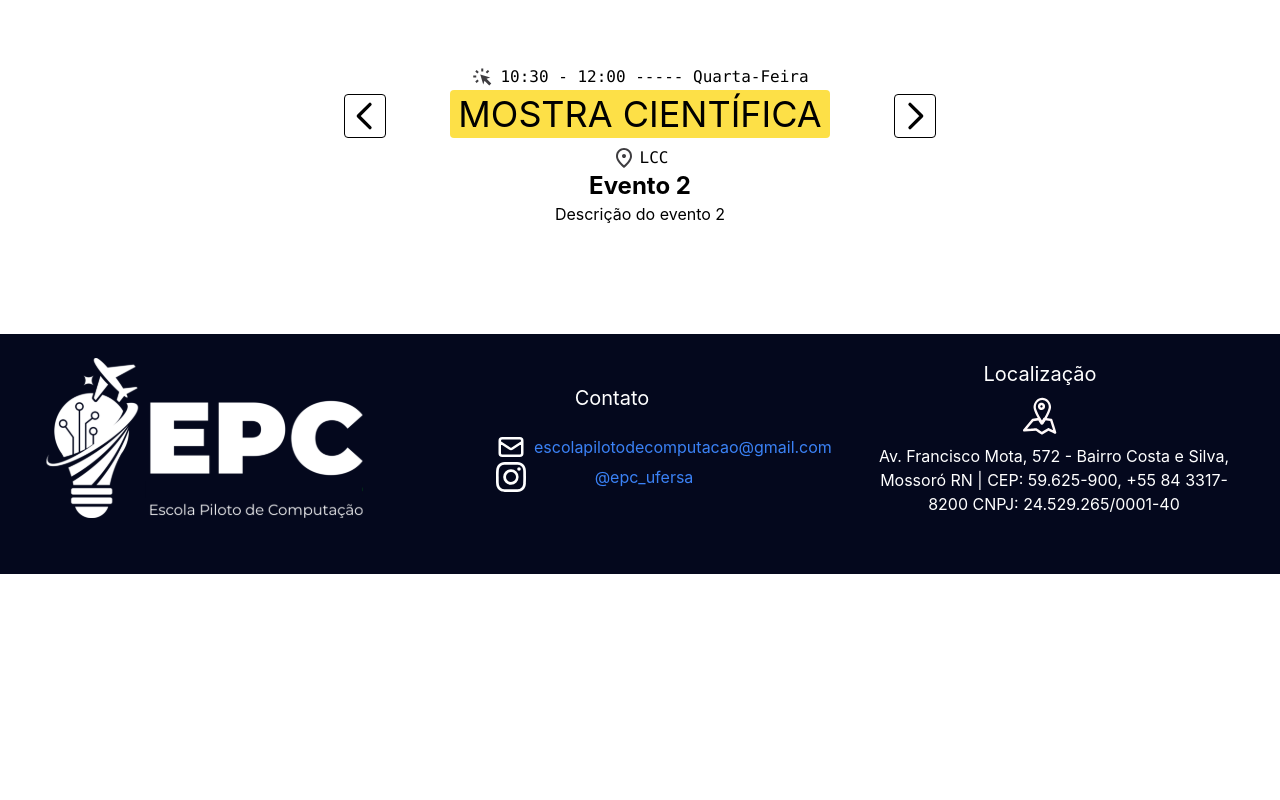
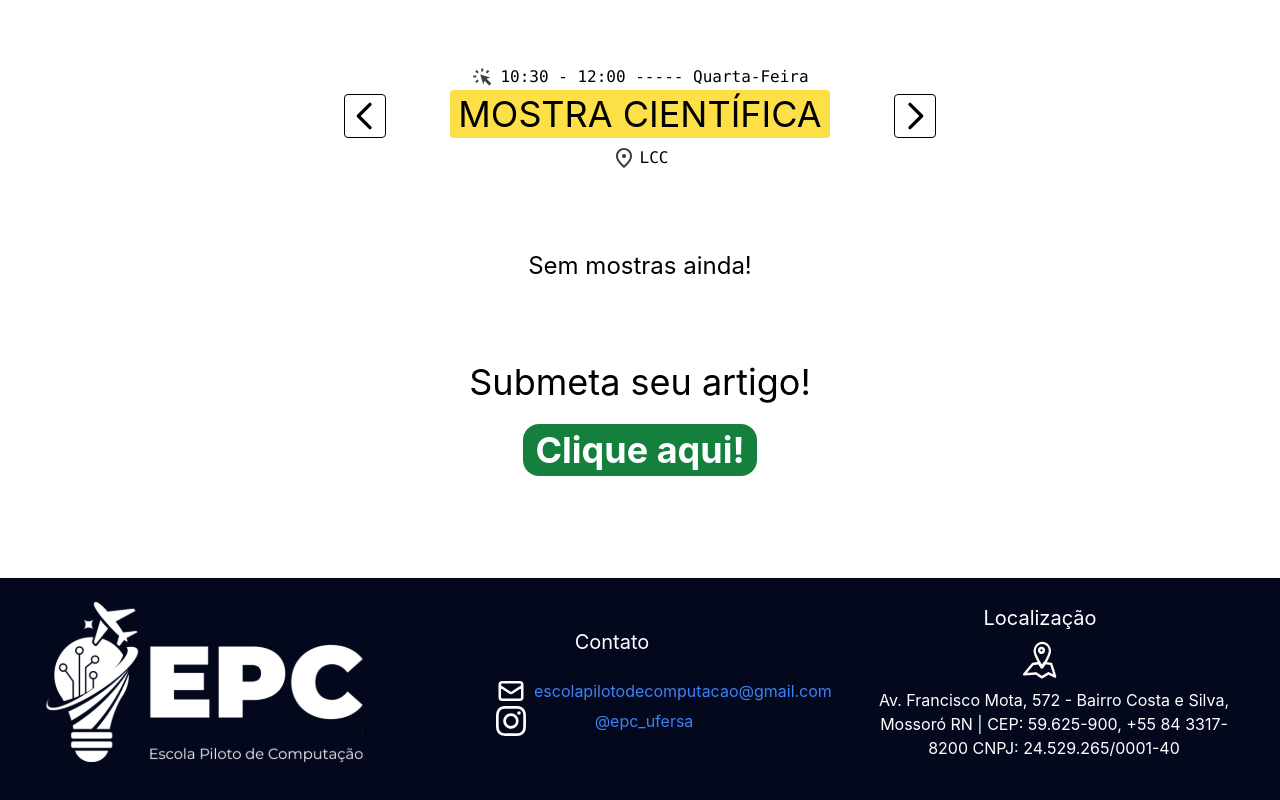
Before and after one commit to Escola-Piloto-de-Computacao/wtcc, a React (Create React App) app: page / in a window 1280 px wide. Shown: the part 939-1739 px from the top of the page. Before the commit the page ends 1513 px from the top, so only its background shows below. Built offline with nearby package versions, Linux system fonts and the light colour scheme.

Commit message:
Events transition and ScientificShow fixed

```diff
--- a/src/App.css
+++ b/src/App.css
@@ -60,3 +60,21 @@
     transform-origin: bottom left;
 
 }
+
+.fade-enter {
+    opacity: 0;
+}
+
+.fade-enter-active {
+    opacity: 1;
+    transition: opacity 500ms;
+}
+
+.fade-exit {
+    opacity: 1;
+}
+
+.fade-exit-active {
+    opacity: 0;
+    transition: opacity 500ms;
+}
--- a/src/App.tsx
+++ b/src/App.tsx
@@ -4,7 +4,6 @@ import Header from './components/Header/Header';
 import Home from './components/Home/Home';
 import Events from './components/Events/Events';
 import Footer from './components/Footer/Footer';
-import Scientificshow from './components/Scientificshow/Scientificshow';
 
 function App() {
     return (
--- a/src/components/Events/CurrentEvent/CurrentEvent.tsx
+++ b/src/components/Events/CurrentEvent/CurrentEvent.tsx
@@ -1,5 +1,5 @@
 import React from 'react';
-//import events
+import ScientificShow from '../../ScientificShow/ScientificShow';
 
 const CurrentEvent = ({ index }: { index: number; }) => {
     switch (index) {
@@ -12,10 +12,7 @@ const CurrentEvent = ({ index }: { index: number; }) => {
             );
         case 2:
             return (
-                <div className="flex flex-col items-center">
-                    <h1 className="text-2xl font-bold">Evento 2</h1>
-                    <p>Descrição do evento 2</p>
-                </div>
+                <ScientificShow />
             );
         default:
             return (
--- a/src/components/Events/Events.tsx
+++ b/src/components/Events/Events.tsx
@@ -1,5 +1,6 @@
 import React, { useState } from "react";
 import { Popover } from 'antd';
+import { CSSTransition, SwitchTransition } from 'react-transition-group';
 import CurrentEvent from "./CurrentEvent/CurrentEvent";
 
 const events = [
@@ -173,7 +174,17 @@ const Events = () => {
     return (
         <div className="pt-6 pb-3" id="Eventos">
             <Selector {...events[selectedEvent]} changeEvent={changeEvent} />
-            <CurrentEvent index={events[selectedEvent].index} />
+            <SwitchTransition>
+                <CSSTransition
+                    key={selectedEvent}
+                    timeout={500}
+                    classNames="fade"
+                >
+                    <div>
+                        <CurrentEvent index={events[selectedEvent].index} />
+                    </div>
+                </CSSTransition>
+            </SwitchTransition>
         </div>
     );
 }
--- a/src/components/Scientificshow/Scientificshow.tsx
+++ b/src/components/Scientificshow/Scientificshow.tsx
@@ -41,15 +41,14 @@ const Botao = () => {
     return (
         <div className="flex flex-col col-span-1 justify-center text-4xl">
             <p className="mb-7">Submeta seu artigo!</p>
-            {/* Adicionar link */}
-            <div>
-                <a className="font-bold text-white bg-green-700 rounded-2xl px-3 py-1" href="https://www.google.com.br/?hl=pt-BR">Clique aqui!</a>
+            <div> {/* fix download */}
+                <a href="../../assets/documents/submissaodeartigos.doc" download className="font-bold text-white bg-green-700 rounded-2xl px-3 py-1">Clique aqui!</a>
             </div>
         </div>
     )
 }
 
-const BotaoAlt = () =>{
+const BotaoAlt = () => {
     return (
         <div className="flex flex-col col-span-1 justify-center items-center gap-4">
             <p className="text-2xl font-bold">
@@ -66,13 +65,13 @@ const BotaoAlt = () =>{
     )
 }
 
-const Scientific_show = () => {
+const ScientificShow = () => {
     return (
         <div>
             <div className="flex justify-evenly flex-wrap m-20 gap-4">
                 {
                     mostra.length === 0 ? (
-                        <p>Sem mostras ainda!</p>
+                        <p className=" text-2xl">Sem mostras ainda!</p>
                     ) : (
                         mostra.map((m, index) => {
                             return (
@@ -93,4 +92,4 @@ const Scientific_show = () => {
     );
 }
 
-export default Scientific_show;
+export default ScientificShow;
```
Also changed, not shown: 2 other files (tests, documents, lock files or other folders).
